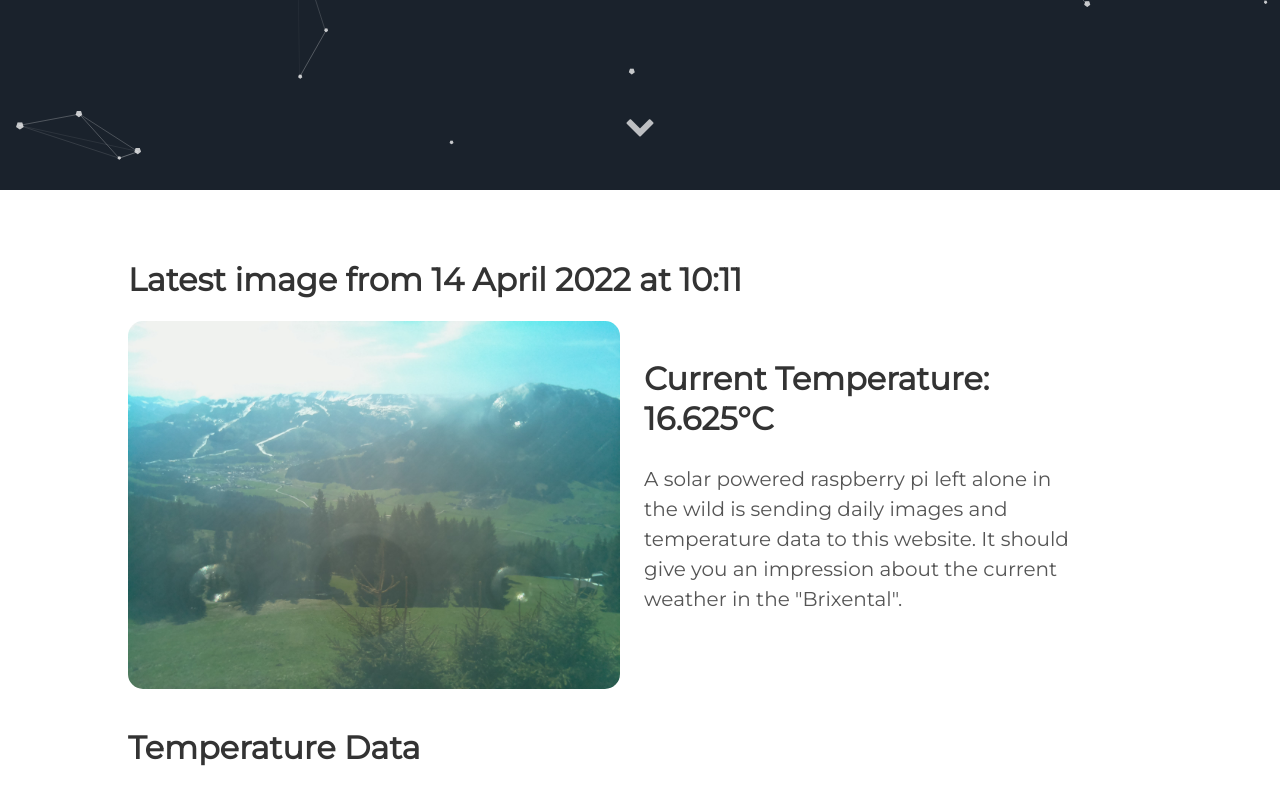
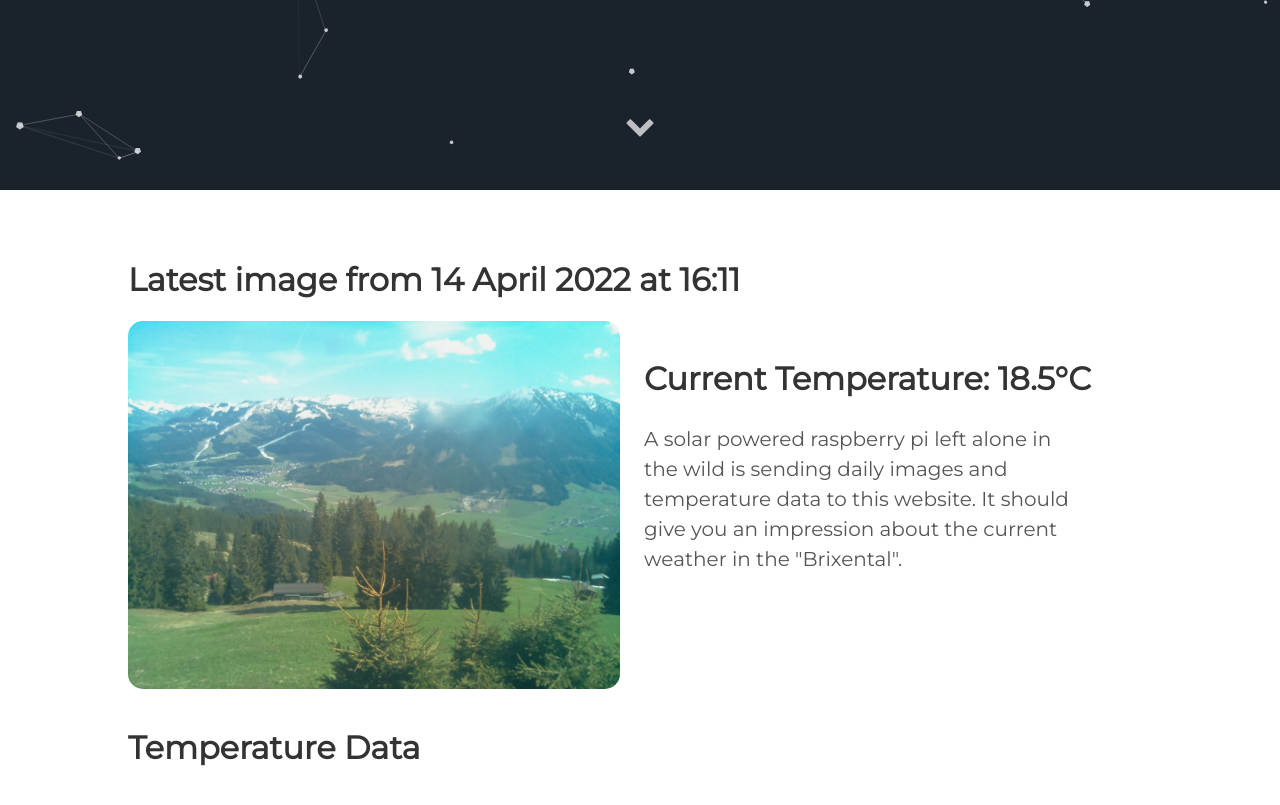
Before and after one commit to vektorious/vektorious.github.io, a Jekyll site: the page built from resources/huette.md, in a window 1280 px wide and 900 px high, scrolled down 710 px. Shown: the top 805 px of the window. Built offline with Jekyll 4.4.1, drawn with Linux system fonts in a browser that asks for light colours.

Commit message:
I'm a bot beep boop

```diff
--- a/resources/huette.md
+++ b/resources/huette.md
@@ -6,13 +6,13 @@
 description: 'Live image from the Austrian alps'
 twitter_text: ' '
 ---
-## Latest image from 14 April 2022 at 10:11
+## Latest image from 14 April 2022 at 16:11
 <div class="huette">
   <div class="huette-image">
     <img src="{{ "/assets/img/huette.jpg" | prepend: site.baseurl }}">
   </div>
   <div class="huette-text">
-        <h2>Current Temperature: 16.625°C</h2>
+        <h2>Current Temperature: 18.5°C</h2>
         <p>A solar powered raspberry pi left alone in the wild is sending daily images and temperature data to this website. It should give you an impression about the current weather in the "Brixental".</p>
 
   </div>
```
Also changed, not shown: rpi-script/2022-04-14_160945.txt (renamed from rpi-script/2022-04-14_100946.txt, +5 -5 lines), rpi-script/huette.md (+2 -2 lines), assets/img/huette.jpg, assets/img/temp_plot.png, rpi-script/temp_plot.png, 1 other file.
